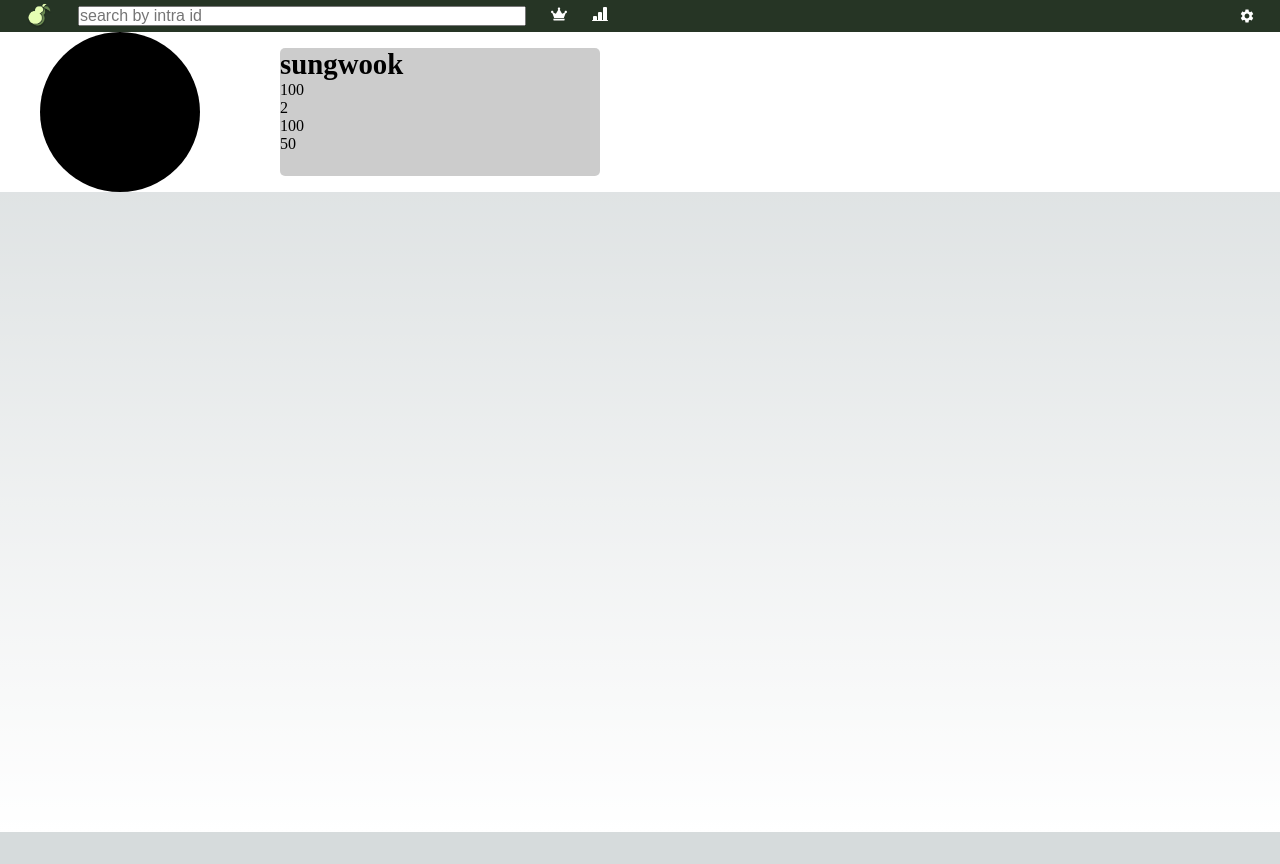
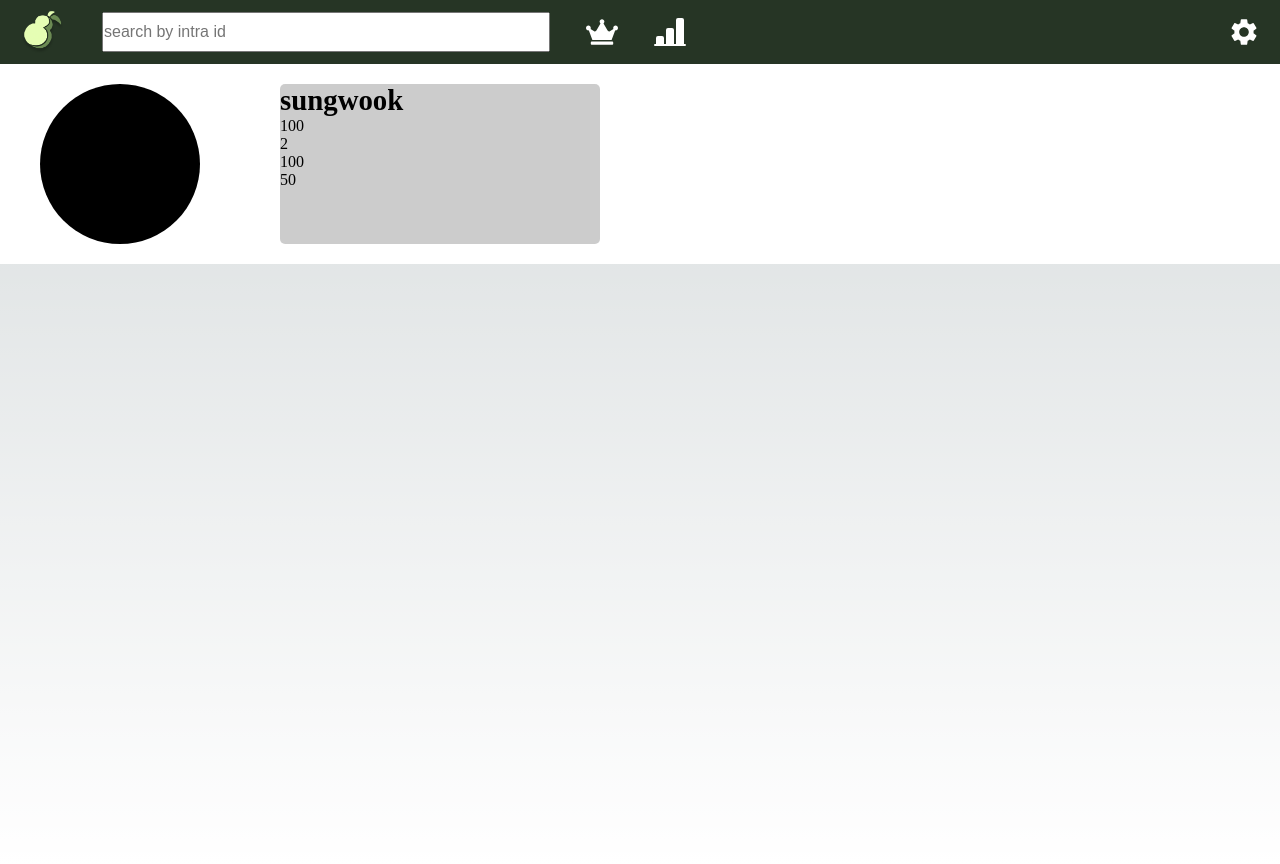
Before and after one commit to 42SeoulCoalitionhackthon2023/pear42-Frontend, a Next.js app: page / in a window 1280 px wide. Before the commit the page ends 832 px from the top, so only its background shows below. Built offline with nearby package versions, Linux system fonts and the light colour scheme.

Commit message:
[Chores] adjust navbar height

```diff
--- a/component/Navbar.tsx
+++ b/component/Navbar.tsx
@@ -11,24 +11,16 @@ export default function Navbar() {
   return (
     <nav className={styles.navbar}>
       <div className={styles.leftWrapper}>
-      <ul>
-        <Link href="/">
-          <div className={styles.logo}>
+        <div className={styles.logo}>
+          <Link href="/">
             <Image src={logoImage} alt="logo" fill />
-          </div>
-        </Link>
-      </ul>
-      <ul>
+          </Link>
+        </div>
         <div className={styles.searchBar}>
           <SearchBar />
         </div>
-      </ul>
-      <ul>
         <FaCrown className={styles.icon} /> {/* Ranking */}
-      </ul>
-      <ul>
         <BsFillBarChartLineFill className={styles.icon} /> {/* Statistics */}
-      </ul>
       </div>
       <div className={styles.rightWrapper}>
         <MdSettings className={styles.icon} />
--- a/styles/MainPage.module.scss
+++ b/styles/MainPage.module.scss
@@ -1,6 +1,6 @@
 @import 'styles/common.scss';
 
-.mainPageWrapper{
+.mainPageWrapper {
   display: flex;
   align-items: center;
   justify-content: space-between;
@@ -8,52 +8,46 @@
   //min-width
   height: $mainProfile-height;
   background-color: white;
-    .profileInfoWrapper{
+  .profileInfoWrapper {
     display: flex;
     align-items: center;
     justify-content: space-around;
     width: 50%;
     //min-width
     height: 100%;
-        .profileImage{
+    .profileImage {
       background-color: black;
-            width: 10rem;
-            height: 10rem;
+      width: 20vh;
+      height: 20vh;
       //반응형으로 크기 조정필요
       border-radius: 50%;
     }
-        .profileInfo{
+    .profileInfo {
       width: 50%;
       height: 80%;
       border-radius: 5px;
-            background-color: rgba(0,0,0,0.2);
-            .intraId{
+      background-color: rgba(0, 0, 0, 0.2);
+      .intraId {
         font-size: 1.8rem;
         font-weight: 900;
       }
-            .blackhole{
-
+      .blackhole {
       }
-            .circle{
-
+      .circle {
       }
-            .totalEval{
-
+      .totalEval {
       }
-            .weeklyEval{
-
+      .weeklyEval {
       }
     }
   }
-    .profileGrade{
+  .profileGrade {
     width: 50%;
     //min-width
     height: 100%;
-        .gradePic{
-
+    .gradePic {
     }
-        .gradeGraph{
-
+    .gradeGraph {
     }
   }
 }
--- a/styles/Navbar.module.scss
+++ b/styles/Navbar.module.scss
@@ -24,11 +24,13 @@
   ul {
     margin-left: $icon-margin;
   }
-  .leftWrapper{
+  .leftWrapper {
     display: flex;
     align-items: center;
+    width: 55%;
+    justify-content: space-around;
   }
-  .rightWrapper{
+  .rightWrapper {
     display: flex;
     align-items: center;
     margin-right: $icon-margin;
--- a/styles/common.scss
+++ b/styles/common.scss
@@ -1,8 +1,8 @@
 $main-color: #263525;
-$navbar-height: 4vh;
-$searchbar-height: 2.5vh;
+$navbar-height: 8vh;
+$searchbar-height: 5vh;
 $searchbar-width: 35vw;
-$logo-size: 3.5vh;
-$icon-size: 2vh;
-$icon-margin: 25px;
-$mainProfile-height: 20vh;
+$logo-size: 6vh;
+$icon-size: 4vh;
+$icon-margin: 20px;
+$mainProfile-height: 25vh;
```
Lines whose indentation alone changed are shown as unchanged.
